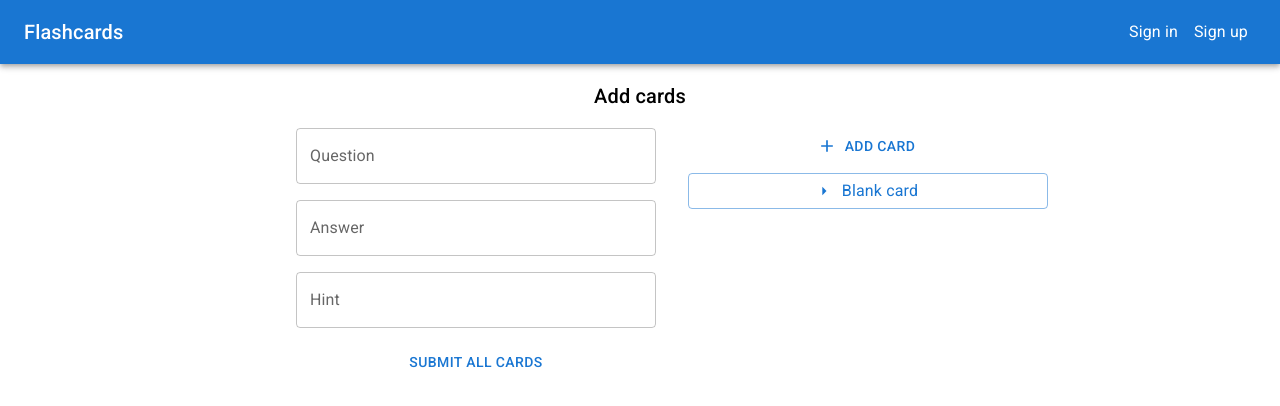
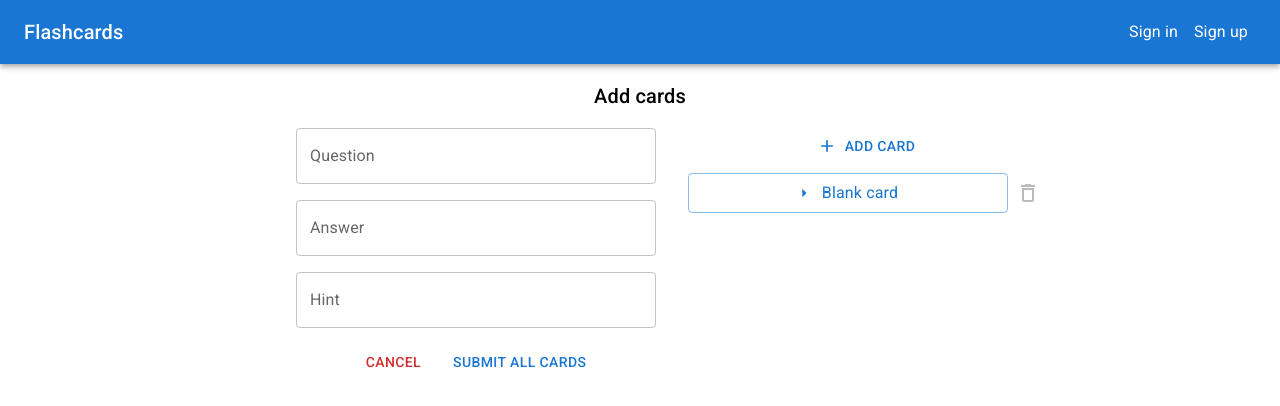
Before and after one commit to gabrielnakaema/flashcards-front, a React (Create React App) app: page /decks/1/cards/add in a window 1280 px wide. Shown: the top 406 px of the page. Built offline with nearby package versions, Linux system fonts and the light colour scheme; no server answers.

Commit message:
add remove card button to CardForm
* modify old tests to pass

```diff
--- a/src/components/CardForm.tsx
+++ b/src/components/CardForm.tsx
@@ -1,10 +1,11 @@
 import { useState, useContext } from 'react';
-import { useParams } from 'react-router-dom';
+import { useParams, Link as RouterLink } from 'react-router-dom';
 import { FieldArray, getIn, Formik, Form } from 'formik';
 import * as Yup from 'yup';
 import ArrowRightIcon from '@mui/icons-material/ArrowRight';
-import { Button, TextField, Box, Typography } from '@mui/material';
+import { Button, IconButton, TextField, Box, Typography } from '@mui/material';
 import AddIcon from '@mui/icons-material/Add';
+import DeleteOutlineIcon from '@mui/icons-material/DeleteOutline';
 import { AlertContext } from '../contexts/AlertContext';
 import { createCards } from '../services/cardService';
 import { extractErrorMessage } from '../utils/exceptions/extractMessage';
@@ -42,6 +43,12 @@ export const CardForm = () => {
       return;
     }
     setCurrentIndex(index);
+  };
+
+  const handleAfterRemove = (index: number) => {
+    if (index <= currentIndex) {
+      changeIndex(currentIndex - 1);
+    }
   };
 
   return (
@@ -138,13 +145,23 @@ export const CardForm = () => {
                         onChange={formik.handleChange}
                         sx={{ marginBottom: '1rem' }}
                       />
+                      <Box>
+                        <Button
+                          color="error"
+                          component={RouterLink}
+                          to={`/decks/${deckId}`}
+                        >
+                          Cancel
+                        </Button>
                         <Button
                           type="submit"
                           disabled={!formik.isValid}
                           data-testid="submit-button"
+                          sx={{ marginLeft: '1rem' }}
                         >
                           Submit all cards
                         </Button>
+                      </Box>
                     </Box>
                     <Box
                       sx={{
@@ -176,6 +193,13 @@ export const CardForm = () => {
                             )
                           }
                           isSelected={index === currentIndex}
+                          removeCard={() => {
+                            if (formik.values.cards.length === 1) {
+                              return;
+                            }
+                            arrayHelpers.remove(index);
+                            handleAfterRemove(index);
+                          }}
                         />
                       ))}
                     </Box>
@@ -195,17 +219,19 @@ interface CardToBeAddedProps {
   selectIndex: () => void;
   isValid: boolean;
   isSelected: boolean;
+  removeCard: () => void;
 }
 
 const CardToBeAdded = (props: CardToBeAddedProps) => {
   return (
+    <Box sx={{ marginBottom: '1rem', width: '100%', display: 'flex' }}>
       <Button
         onClick={props.selectIndex}
         type="button"
         variant="outlined"
-      color={props.isValid ? undefined : 'error'}
+        color={props.isValid ? 'primary' : 'error'}
         startIcon={props.isSelected && <ArrowRightIcon />}
-      sx={{ marginBottom: '1rem' }}
+        sx={{ flex: '1 0 50%' }}
       >
         <Typography
           sx={{
@@ -218,5 +244,12 @@ const CardToBeAdded = (props: CardToBeAddedProps) => {
           {props.question ? props.question : 'Blank card'}
         </Typography>
       </Button>
+      <IconButton
+        sx={{ marginLeft: 'auto', opacity: '50%' }}
+        onClick={props.removeCard}
+      >
+        <DeleteOutlineIcon />
+      </IconButton>
+    </Box>
   );
 };
```
Also changed, not shown: 1 other file (tests, documents, lock files or other folders). Lines whose indentation alone changed are shown as unchanged.
